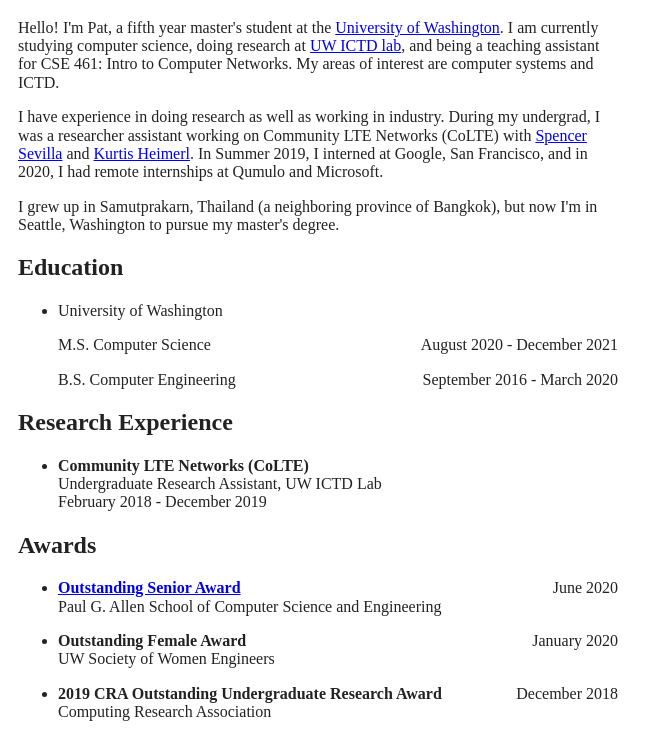
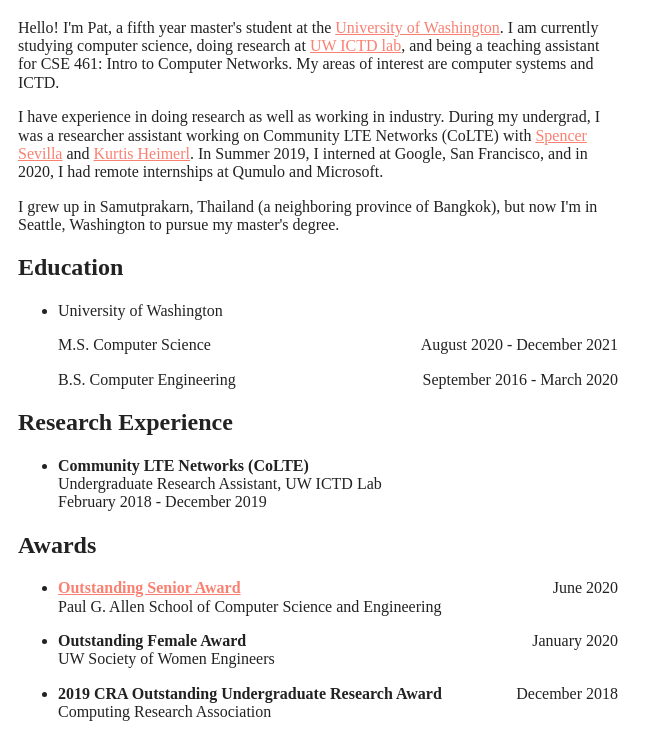
Before and after one commit to pathiratk/personal-website, a website built with Parcel: page index.html in a window 1280 px wide. Shown: the part 79-834 px from the top of the page, without its empty margins (0-663 px from the left). Built offline with nearby package versions, Linux system fonts and the light colour scheme.

Commit message:
change link color

```diff
--- a/css/main.css
+++ b/css/main.css
@@ -32,6 +32,18 @@
   color: #222;
   font-size: 1em;
   line-height: 1.4;
+}
+
+a:link {
+  color: salmon;
+}
+
+a:hover {
+  color: crimson;
+}
+
+a:visited {
+  color:salmon;
 }
 
 /*
```
